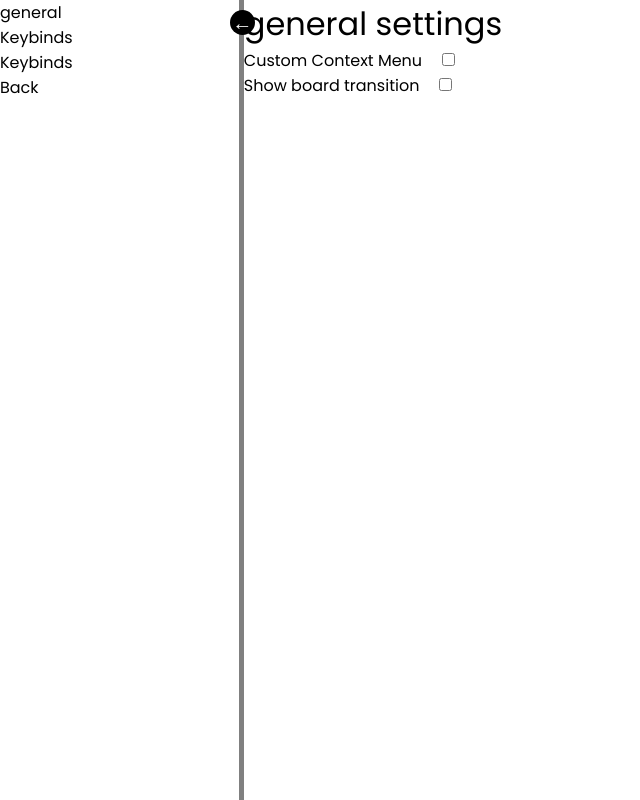
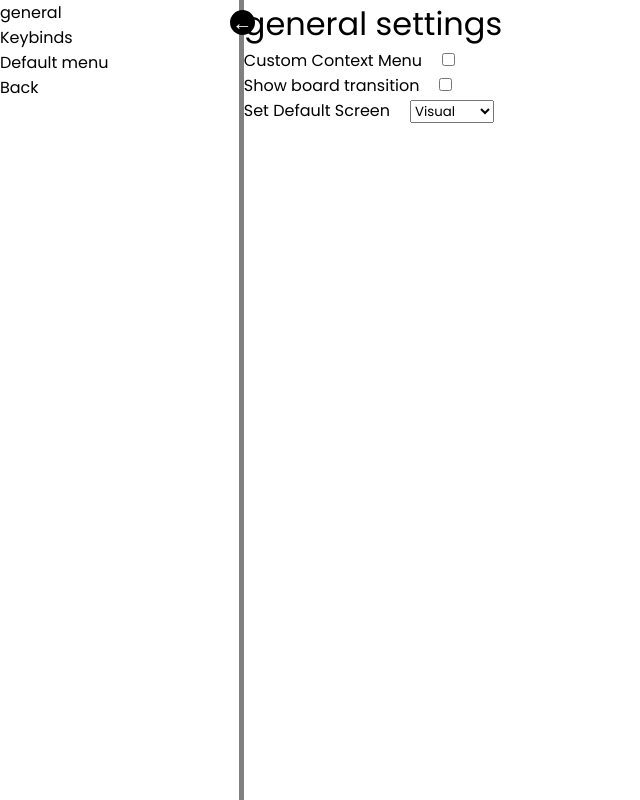
Before and after one commit to BritishBrock/OpenTask, an Angular app: page /settings in a window 1280 px wide. Shown: the whole page, without its empty margins (0-640 px from the left). Built offline with nearby package versions, Linux system fonts and the light colour scheme.

Commit message:
Re added the menu select in default while the other menu is being made.

```diff
--- a/src/app/settings/general/general.component.html
+++ b/src/app/settings/general/general.component.html
@@ -10,3 +10,14 @@
     <div class="gOption1">Show board transition </div>
     <div class="gOption2"> <input type="checkbox" [(ngModel)]="generalSettings.showLoadEffect"/> </div>
 </div>
+<div class="generlSettingsOption">
+    <div class="gOption1">Set Default Screen</div>
+    <div class="gOption2">
+        <select name="" id="" [(ngModel)]="generalSettings.defaultMenu">
+            <option value="Visual">Visual</option>
+            <option value="List">List</option>
+            <option value="Calender">Calender</option>
+            <option value="Notes">Notes</option>
+        </select>
+    </div>
+</div>
--- a/src/app/settings/settings.component.ts
+++ b/src/app/settings/settings.component.ts
@@ -31,7 +31,7 @@ export class SettingsComponent {
       }
     },
     {
-      title:"Keybinds",
+      title:"Default menu",
       onclick:()=>{
         this.currentlyActiveSettingsMenu = DefaultMenuSelectorComponent;
       }
```
